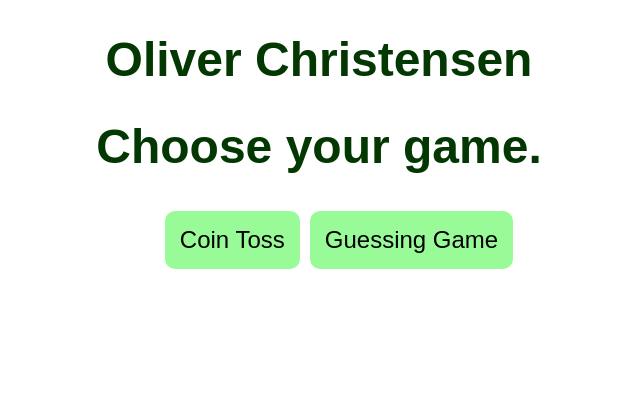
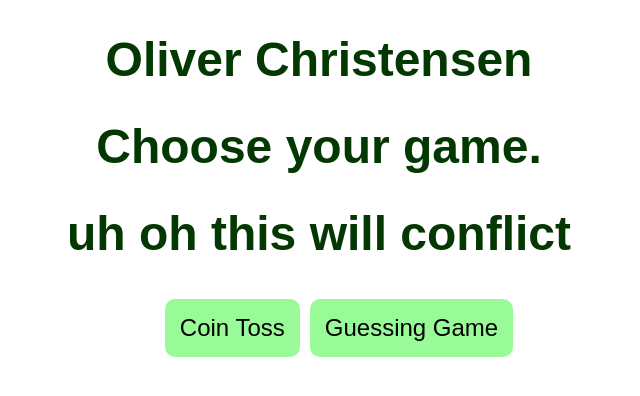
Before and after one commit to goose-droid/collaboration-owner, a plain HTML site: page index.html in a window 1280 px wide. Shown: the whole page, without its empty margins (321-961 px from the left). Drawn offline with Linux system fonts and the light colour scheme.

Commit message:
Add conflict to index.html on line 12

```diff
--- a/index.html
+++ b/index.html
@@ -9,6 +9,7 @@
 <body>
     <h1>Oliver Christensen</h1>
     <h1>Choose your game.</h1>
+    <h1>uh oh this will conflict</h1>
     <div class="tabs">
         <ul>
             <li class="trigger" data-target="#tab1">Coin Toss</li>
```
